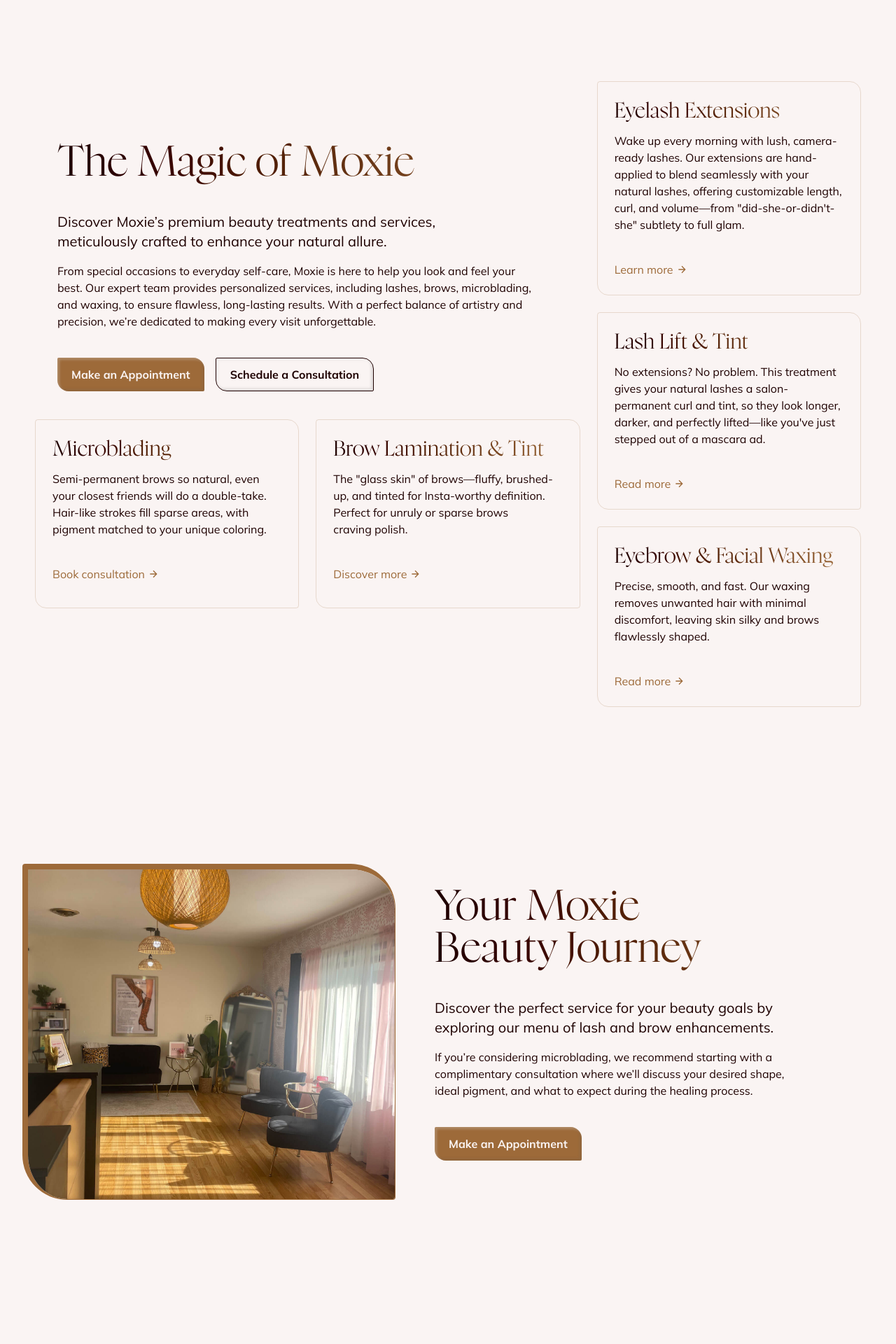
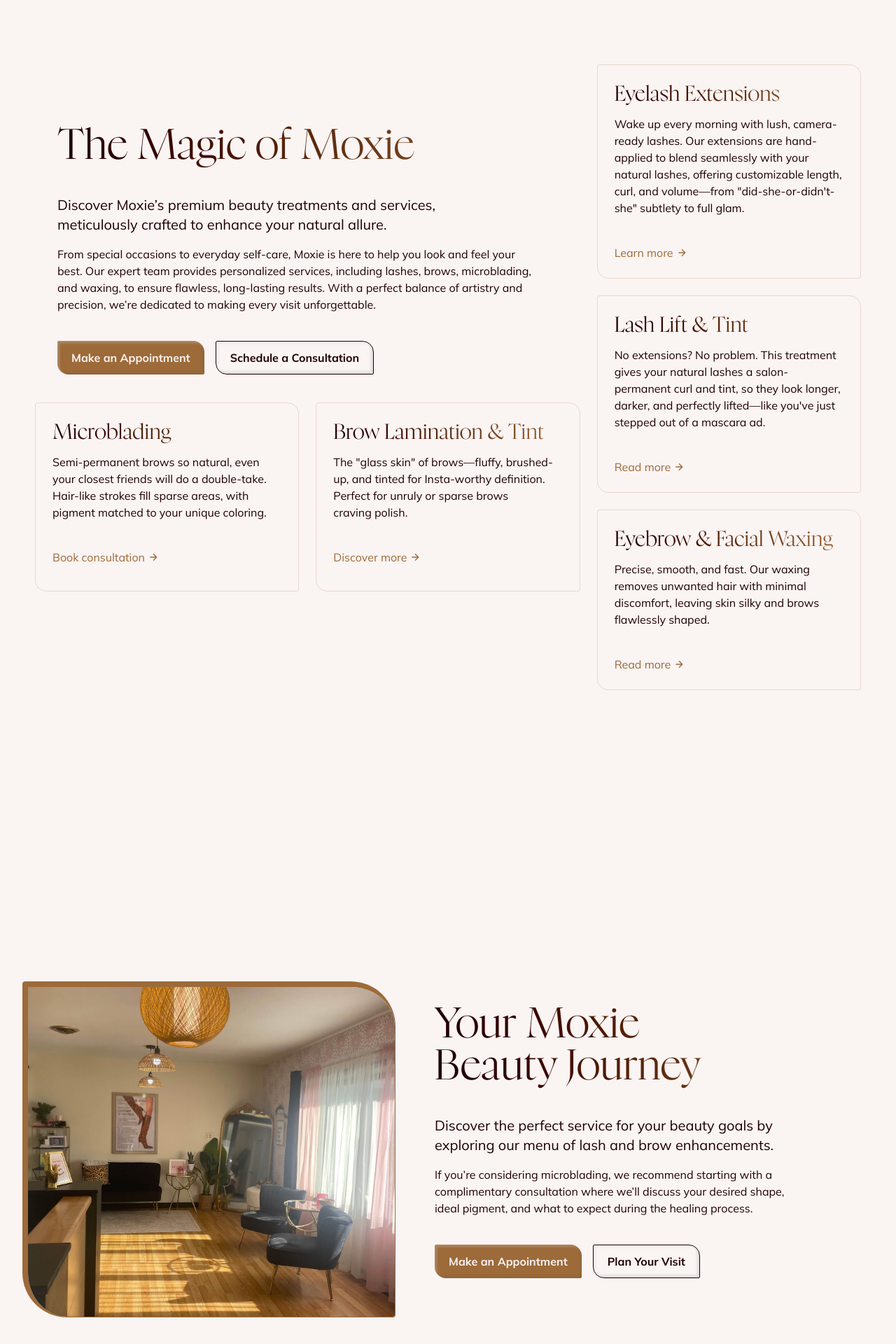
Before and after one commit to travhall/moxie-beauty, a Next.js app: page / in a window 1280 px wide. Shown: the part 936-2856 px from the top of the page at 70% size. Built offline with nearby package versions, Linux system fonts and the light colour scheme.

Commit message:
feat: update color variables for dark mode and enhance responsiveness in navigation and services components

```diff
--- a/app/globals.css
+++ b/app/globals.css
@@ -74,8 +74,8 @@
 }
 
 .dark {
-  --background: var(--midnite-900);
-  --foreground: var(--midnite-50);
+  --background: var(--ivory-rose-900);
+  --foreground: var(--ivory-rose-50);
   --accent: var(--rose-gold-300);
 }
 
@@ -156,7 +156,7 @@
       ". . card4 card4 . ."; */
 
     grid-template-areas:
-      "content content content content . ."
+      /* "content content content content . ." */
       "content content content content card1 card1"
       "content content content content card1 card1"
       "content content content content card2 card2"
--- a/app/page.tsx
+++ b/app/page.tsx
@@ -86,7 +86,7 @@
 
       <Services onBookingClick={() => setIsBookingOpen(true)} />
       <Appointments onBookingClick={() => setIsBookingOpen(true)} />
-      <div className="w-full h-32 bg-linear-to-t from-(--background) sticky bottom-0 z-20" />
+      <div className="w-full h-32 bg-linear-to-t from-(--background) sticky bottom-0 z-20 pointer-events-none" />
       <About onBookingClick={() => setIsBookingOpen(true)} />
       <Testimonials />
 
--- a/components/appointments.tsx
+++ b/components/appointments.tsx
@@ -269,7 +269,7 @@
             <Button
               size="lg"
               variant="outline"
-              className="w-full md:w-auto hidden! lg:inline-flex"
+              className="w-full md:w-auto hidden! lg:inline-flex!"
               onClick={() => {
                 const wrapper = scrollWrapperRef.current;
                 const mobileStack = document.querySelector(
@@ -393,7 +393,7 @@
             >
               <div className="sticky-panel-content min-h-dvh flex justify-center items-center bg-(--background)/90 backdrop-blur-lg">
                 <div className="max-w-xl p-8 lg:p-12">
-                  <h3 className="text-xl lg:text-2xl font-nyght mb-5 lg:mb-6">
+                  <h3 className="text-3xl lg:text-4xl font-nyght mb-5 lg:mb-6">
                     {appointmentSections[activeSectionIndex].title}
                   </h3>
                   <div className="prose max-w-none">
--- a/components/navigation.tsx
+++ b/components/navigation.tsx
@@ -200,8 +200,8 @@
             aria-current={activeSection === item.section ? "true" : "false"}
           >
             <span className="relative z-10">
-              <span className="md:hidden">{item.mobileLabel || item.name}</span>
-              <span className="hidden md:inline">{item.name}</span>
+              <span className="sm:hidden">{item.mobileLabel || item.name}</span>
+              <span className="hidden sm:inline">{item.name}</span>
             </span>
             {activeSection === item.section && (
               <motion.span
--- a/components/services.tsx
+++ b/components/services.tsx
@@ -71,7 +71,7 @@
 
   return (
     <section
-      className="min-h-screen w-full grid place-items-center p-4 md:py-24 mb-48 md:mb-0"
+      className="min-h-screen w-full grid place-items-center p-4 md:py-24 mb-48"
       id="Services"
       tabIndex={-1}
       aria-label="Services section"
```
